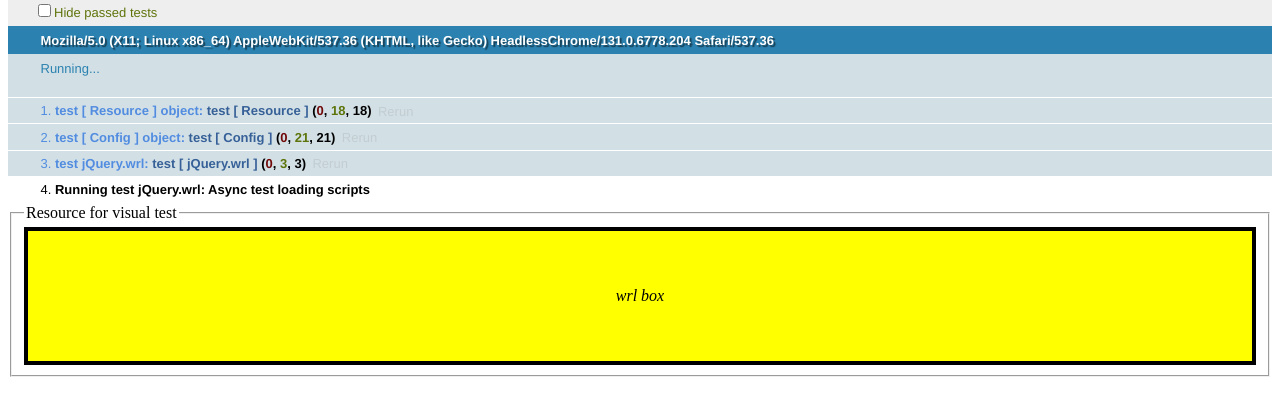
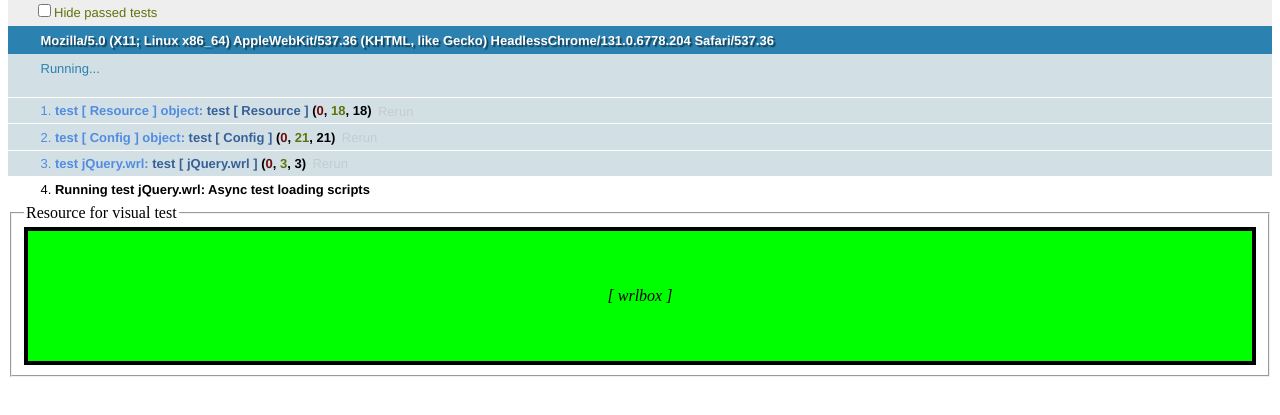
Before and after one commit to jabbadev/wrl, a website: page test/wrl.html in a window 1280 px wide. Shown: the part 67-482 px from the top of the page. Drawn offline with Linux system fonts and the light colour scheme.

Commit message:
load css ok on ie6,ie8,firefox,chrome

```diff
--- a/libs/test-res/b.css
+++ b/libs/test-res/b.css
@@ -1,7 +1 @@
 @CHARSET "ISO-8859-1";
-
-#wrlbox {
-	background-color: yellow;
-	font-style: italic;
-	text-align: center;
-}
--- a/libs/test-res/wrl.css
+++ b/libs/test-res/wrl.css
@@ -1 +1,7 @@
 @CHARSET "ISO-8859-1";
+
+#wrlbox {
+	background-color: yellow;
+	font-style: italic;
+	text-align: left;
+}
--- a/libs/test-res/y.css
+++ b/libs/test-res/y.css
@@ -1,7 +1,7 @@
 @CHARSET "ISO-8859-1";
 
 #wrlbox {
-	background-color: grean;
+	background-color: rgb(0,255,0);
 	font-style: oblique;
 	text-align: center;
 	padding: 40px;
--- a/test/wrl.html
+++ b/test/wrl.html
@@ -31,7 +31,7 @@
   	<fieldset>
   		<legend>Resource for visual test</legend>
   		<div id="wrlbox">
-  			<p>wrl box</p>
+  			<p>[ wrlbox ]</p>
   		</div>
   	</fieldset>
   </div>
--- a/test/wrl_test.js
+++ b/test/wrl_test.js
@@ -196,7 +196,7 @@
 				a: { url: "../libs/test-res/a.css" },
 				b: { url: "../libs/test-res/b.css", require: [ "z","y" ]},
 				z: { url: "../libs/test-res/z.css" },
-				y: { url: "../libs/test-res/y.css" }
+				y: { url: "../libs/test-res/y.css", attach: "last" }
 			}
 		});
 
@@ -214,9 +214,11 @@
 			equal(CALC1,100000,"javascript calc1 is loaded");
 		});
 
-		testCss(function(){
-			equal($('#wrlbox').css('border'),"40px","loaded pudding style to 40px");
-		});
+		setTimeout(function(){
+			testCss(function(){
+				equal($('#wrlbox').css('text-align'),"center","label wrlbox moved to center");
+			});
+		},2000);
 
 		setTimeout(function(){
 			start();
```
